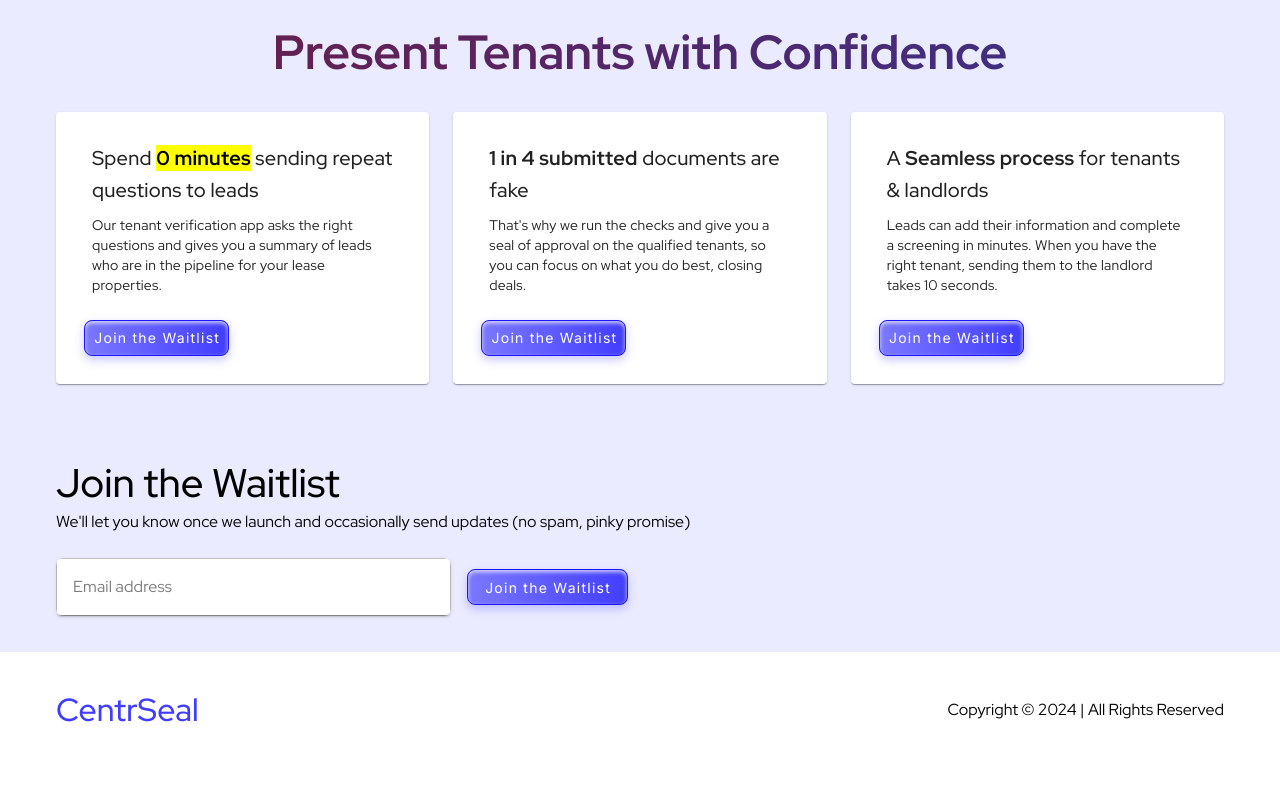
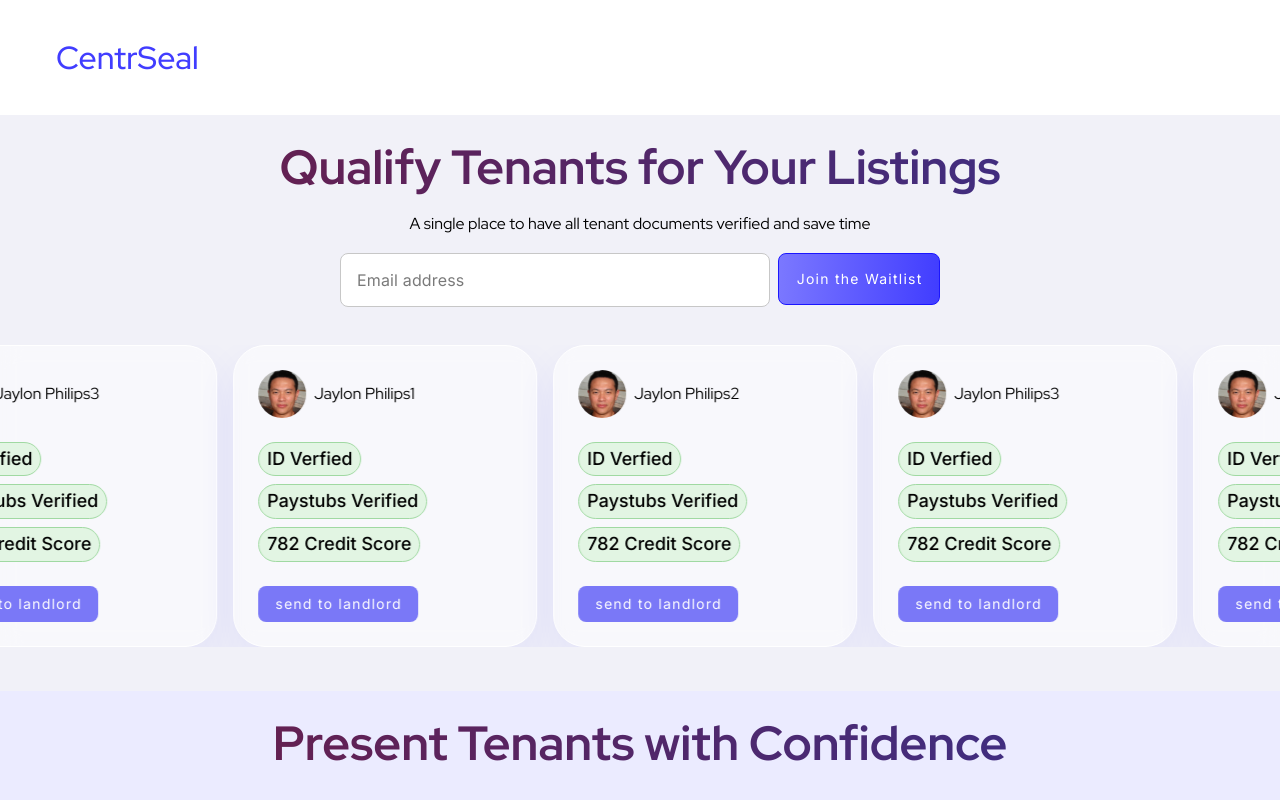
Before and after one commit to centrseal-org/frontend-centrseal, a Vue app: page / in a window 1280 px wide. Shown: the top 800 px of the page. Built offline with nearby package versions, Linux system fonts and the light colour scheme.

Commit message:
feat: add header

```diff
--- a/package.json
+++ b/package.json
@@ -18,6 +18,7 @@
     "vue": "^3.4.21",
     "vue-i18n": "9",
     "vue-router": "^4.3.0",
+    "vue3-carousel": "^0.3.3",
     "vuetify": "^3.6.7"
   },
   "devDependencies": {
--- a/src/assets/base.scss
+++ b/src/assets/base.scss
@@ -32,6 +32,7 @@ h3{
   line-height: normal;
 }
 .main-btn{
+  height: 52px !important;
   border-radius: 8px !important;
   border: 1px solid #1B16FF !important;
   background: linear-gradient(93deg, #7B78FF 0%, #413DFF 100%) !important;
@@ -39,6 +40,19 @@ h3{
   color:#fff !important;
   font-family: 'Inter';
   text-transform: unset !important;
+  box-shadow: unset !important;
+}
+.secondary-btn {
+  display: flex;
+  padding: 16px 0px;
+  justify-content: center;
+  align-items: center;
+  border-radius: 8px !important;
+  background: #7A78F7 !important;
+  color: #fff !important;
+  font-family: 'Inter';
+  text-transform: unset !important;
+  box-shadow: unset !important;
 }
 .gradient-text {
   font-size: 3em;
@@ -58,4 +72,18 @@ h3{
   font-weight: 500;
   line-height: normal;
 }
+.join-input {
+  max-width: 430px;
+  height: 52px;
+  .v-field--variant-solo{
+    box-shadow: unset;
+    border-radius: 8px;
+    border: 1px solid #C7C7C7;
+    font-family: Inter;
+  }
+  input{
+    height: 52px;
+    font-size:14px;
+  }
+}
 // rgb(var(--v-theme-primary))
--- a/src/plugins/vuetify.ts
+++ b/src/plugins/vuetify.ts
@@ -4,7 +4,6 @@ import * as directives from "vuetify/directives";
 
 const baseTheme = {
   // Colors
-  primary: "#FF0000",
   secondary: "#EBEBFF",
   accent: "#FFC0CB",
   error: "#DA4250",
@@ -13,6 +12,8 @@ const baseTheme = {
   warning: "#EEC138",
   grey: "#424242",
   naturalGrey: "#424242",
+
+  primary: "#F1F1F8",
   lightPurple: "#EBEBFF",
 };
 
--- /dev/null
+++ b/src/views/landingpage/components/Header.vue
@@ -0,0 +1,19 @@
+<script setup lang="ts">
+import { useI18n } from "vue-i18n";
+const { t } = useI18n();
+</script>
+
+<template>
+  <div class="py-5">
+    <v-container>
+      <v-row>
+        <v-col cols="12">
+          <div class="d-flex align-center justify-space-between">
+            <span class="logo">CentrSeal</span>
+          </div>
+        </v-col>
+      </v-row>
+    </v-container>
+  </div>
+</template>
+<style scoped lang="scss"></style>
--- a/src/views/landingpage/components/JoinTheWaitlist.vue
+++ b/src/views/landingpage/components/JoinTheWaitlist.vue
@@ -17,14 +17,15 @@ const { t } = useI18n();
         </v-col>
       </v-row>
       <v-row>
-        <v-col cols="6" class="d-flex align-center jus">
+        <v-col cols="6" class="d-flex align-center">
           <v-text-field
             hide-details="auto"
             label="Email address"
-            placeholder="johndoe@gmail.com"
+            placeholder="kasra@gmail.com"
             type="email"
             class="join-input"
             variant="solo"
+            density="compact"
           />
           <v-btn class="main-btn ml-4">{{ t("Join the Waitlist") }}</v-btn>
         </v-col>
@@ -32,11 +33,4 @@ const { t } = useI18n();
     </v-container>
   </div>
 </template>
-<style scoped lang="scss">
-.join-input {
-  border-radius: 8px;
-  border: 1px solid #c7c7c7;
-  background: #fff;
-  backdrop-filter: blur(10px);
-}
-</style>
+<style scoped lang="scss"></style>
--- /dev/null
+++ b/src/views/landingpage/components/Main.vue
@@ -0,0 +1,178 @@
+<script setup lang="ts">
+import { useI18n } from "vue-i18n";
+const { t } = useI18n();
+import "vue3-carousel/dist/carousel.css";
+import { Carousel, Slide, Pagination, Navigation } from "vue3-carousel";
+</script>
+
+<template>
+  <div class="bg-primary py-5">
+    <h2 class="text-center mb-3 gradient-text">
+      {{ t("Qualify Tenants for Your Listings") }}
+    </h2>
+    <div class="text-center">
+      A single place to have all tenant documents verified and save time
+    </div>
+    <v-container>
+      <div class="d-flex align-center justify-center">
+        <v-text-field
+          hide-details="auto"
+          label="Email address"
+          placeholder="johndoe@gmail.com"
+          type="email"
+          class="join-input"
+          variant="solo"
+          density="compact"
+        />
+        <v-btn class="main-btn ml-2">{{ t("Join the Waitlist") }}</v-btn>
+      </div>
+    </v-container>
+
+    <carousel
+      :items-to-show="4"
+      wrapAround
+      :autoplay="1"
+      :transition="10000"
+      class="my-6"
+    >
+      <slide :key="1">
+        <div class="card-slide mr-4">
+          <div class="d-flex align-center">
+            <img src="/p1.svg" alt="" />
+            <span class="ml-2">Jaylon Philips1</span>
+          </div>
+          <div class="my-6">
+            <div class="verfiy-info">ID Verfied</div>
+            <div class="verfiy-info my-2">Paystubs Verified</div>
+            <div class="verfiy-info">782 Credit Score</div>
+          </div>
+          <v-btn class="secondary-btn">{{ t("send to landlord") }}</v-btn>
+        </div>
+      </slide>
+      <slide :key="2">
+        <div class="card-slide mr-4">
+          <div class="d-flex align-center">
+            <img src="/p1.svg" alt="" />
+            <span class="ml-2">Jaylon Philips2</span>
+          </div>
+          <div class="my-6">
+            <div class="verfiy-info">ID Verfied</div>
+            <div class="verfiy-info my-2">Paystubs Verified</div>
+            <div class="verfiy-info">782 Credit Score</div>
+          </div>
+          <v-btn class="secondary-btn">{{ t("send to landlord") }}</v-btn>
+        </div>
+      </slide>
+      <slide :key="2">
+        <div class="card-slide mr-4">
+          <div class="d-flex align-center">
+            <img src="/p1.svg" alt="" />
+            <span class="ml-2">Jaylon Philips3</span>
+          </div>
+          <div class="my-6">
+            <div class="verfiy-info">ID Verfied</div>
+            <div class="verfiy-info my-2">Paystubs Verified</div>
+            <div class="verfiy-info">782 Credit Score</div>
+          </div>
+          <v-btn class="secondary-btn">{{ t("send to landlord") }}</v-btn>
+        </div>
+      </slide>
+      <slide :key="4">
+        <div class="card-slide mr-4">
+          <div class="d-flex align-center">
+            <img src="/p1.svg" alt="" />
+            <span class="ml-2">Jaylon Philips3</span>
+          </div>
+          <div class="my-6">
+            <div class="verfiy-info">ID Verfied</div>
+            <div class="verfiy-info my-2">Paystubs Verified</div>
+            <div class="verfiy-info">782 Credit Score</div>
+          </div>
+          <v-btn class="secondary-btn">{{ t("send to landlord") }}</v-btn>
+        </div>
+      </slide>
+      <slide :key="5">
+        <div class="card-slide mr-4">
+          <div class="d-flex align-center">
+            <img src="/p1.svg" alt="" />
+            <span class="ml-2">Jaylon Philips3</span>
+          </div>
+          <div class="my-6">
+            <div class="verfiy-info">ID Verfied</div>
+            <div class="verfiy-info my-2">Paystubs Verified</div>
+            <div class="verfiy-info">782 Credit Score</div>
+          </div>
+          <v-btn class="secondary-btn">{{ t("send to landlord") }}</v-btn>
+        </div>
+      </slide>
+      <slide :key="6">
+        <div class="card-slide mr-4">
+          <div class="d-flex align-center">
+            <img src="/p1.svg" alt="" />
+            <span class="ml-2">Jaylon Philips3</span>
+          </div>
+          <div class="my-6">
+            <div class="verfiy-info">ID Verfied</div>
+            <div class="verfiy-info my-2">Paystubs Verified</div>
+            <div class="verfiy-info">782 Credit Score</div>
+          </div>
+          <v-btn class="secondary-btn">{{ t("send to landlord") }}</v-btn>
+        </div>
+      </slide>
+      <slide :key="7">
+        <div class="card-slide mr-4">
+          <div class="d-flex align-center">
+            <img src="/p1.svg" alt="" />
+            <span class="ml-2">Jaylon Philips3</span>
+          </div>
+          <div class="my-6">
+            <div class="verfiy-info">ID Verfied</div>
+            <div class="verfiy-info my-2">Paystubs Verified</div>
+            <div class="verfiy-info">782 Credit Score</div>
+          </div>
+          <v-btn class="secondary-btn">{{ t("send to landlord") }}</v-btn>
+        </div>
+      </slide>
+      <slide :key="8">
+        <div class="card-slide mr-4">
+          <div class="d-flex align-center">
+            <img src="/p1.svg" alt="" />
+            <span class="ml-2">Jaylon Philips3</span>
+          </div>
+          <div class="my-6">
+            <div class="verfiy-info">ID Verfied</div>
+            <div class="verfiy-info my-2">Paystubs Verified</div>
+            <div class="verfiy-info">782 Credit Score</div>
+          </div>
+          <v-btn class="secondary-btn">{{ t("send to landlord") }}</v-btn>
+        </div>
+      </slide>
+      <template #addons>
+        <!-- <navigation /> -->
+        <!-- <pagination /> -->
+      </template>
+    </carousel>
+  </div>
+</template>
+<style scoped lang="scss">
+.card-slide {
+  width: 350px;
+  border-radius: 32px;
+  border: 1px solid #fff;
+  background: rgba(255, 255, 255, 0.5);
+  box-shadow: 0px 20px 40px 0px rgba(65, 61, 255, 0.08);
+  backdrop-filter: blur(10px);
+  padding: 24px;
+}
+.verfiy-info {
+  border-radius: 30px;
+  border: 1px solid #a0d9a2;
+  background: #e2f5e3;
+  color: #000;
+  font-family: Inter;
+  font-size: 18px;
+  font-weight: 500;
+  padding: 2px 8px;
+  display: table;
+}
+</style>
--- a/src/views/landingpage/index.vue
+++ b/src/views/landingpage/index.vue
@@ -2,10 +2,14 @@
 import PresentTenants from "./components/presentTenants.vue";
 import JoinTheWaitlist from "./components/JoinTheWaitlist.vue";
 import Footer from "./components/Footer.vue";
+import Header from "./components/Header.vue";
+import Main from "./components/Main.vue";
 </script>
 
 <template>
   <main>
+    <Header />
+    <Main />
     <PresentTenants />
     <JoinTheWaitlist />
     <Footer />
```
Also changed, not shown: public/p1.svg (added), 1 other file (tests, documents, lock files or other folders).
